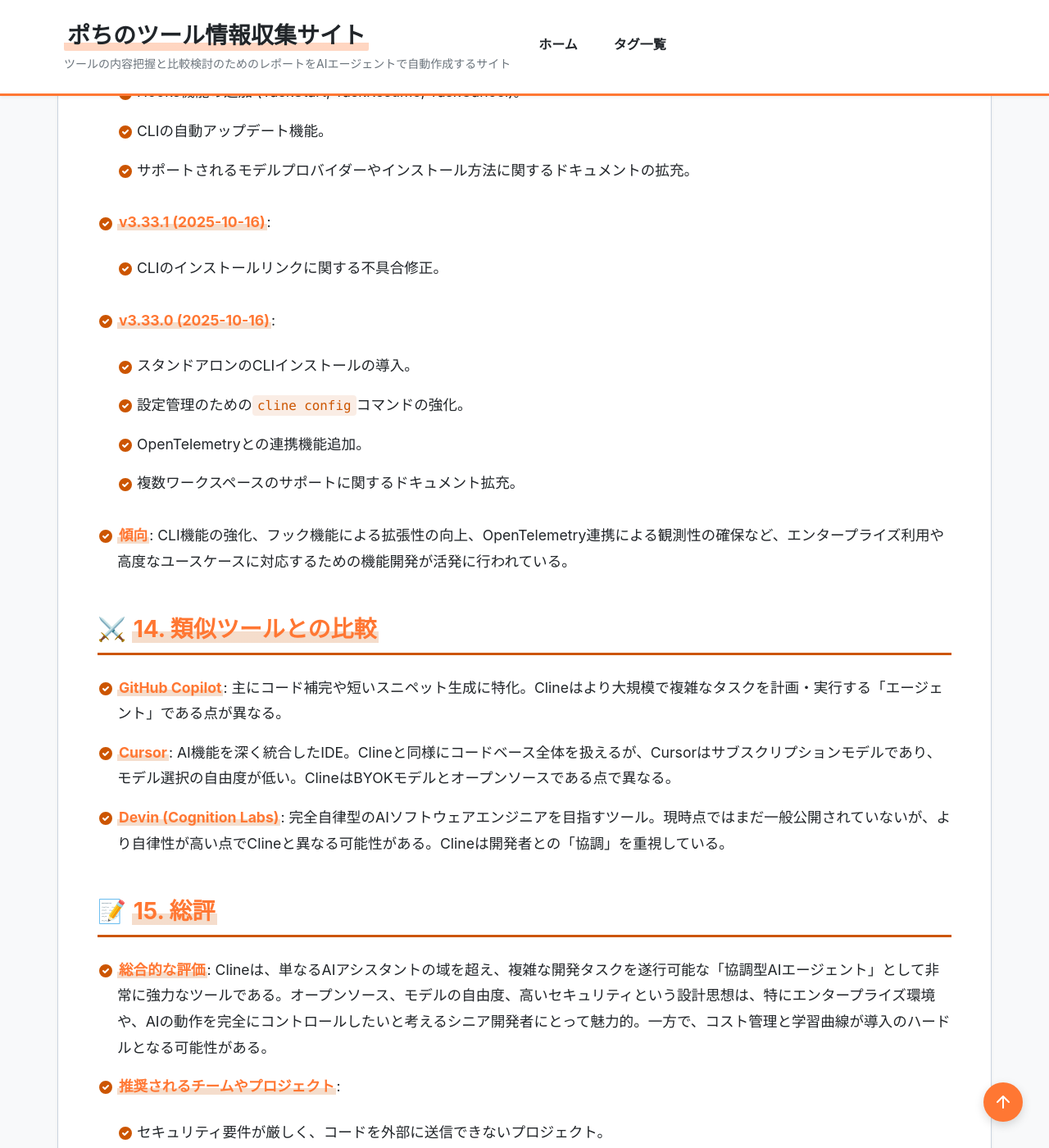
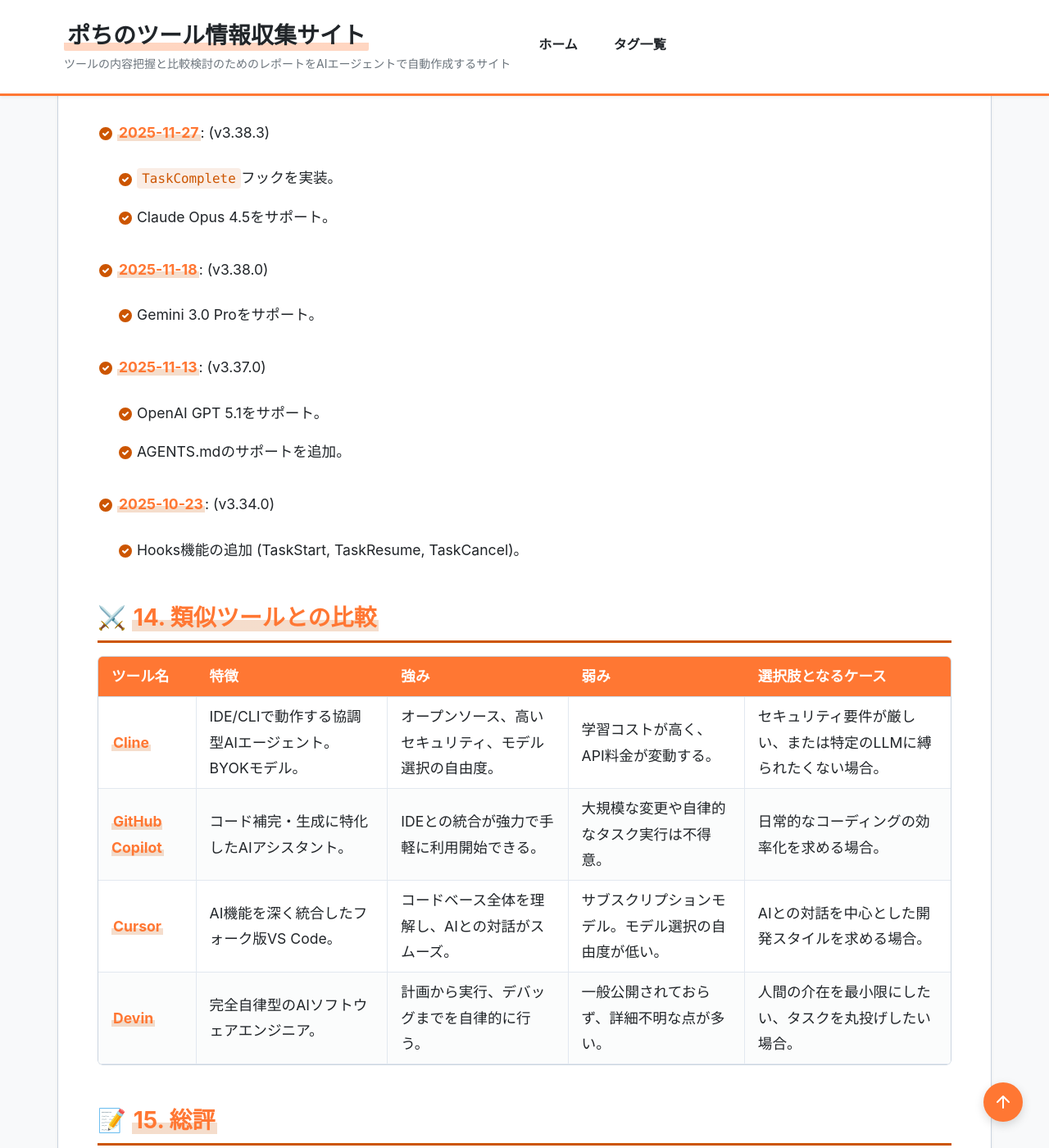
Before and after one commit to aegisfleet/tool-survey-report, a Jekyll site: the page built from _reports/cline.md, in a window 1280 px wide and 1400 px high, scrolled down 8661 px. Shown: the whole window at 82% size. Built offline with Jekyll 4.4.1, drawn with Linux system fonts in a browser that asks for light colours; some of the changed text lies outside the part shown.

Commit message:
feat(reports): Clineレポートを最新テンプレートに更新 (#386)
_reports/cline.md を AGENTS.md の指示に基づき、最新のテンプレート形式に準拠させ、情報を2026-01-11時点のものに更新しました。

主な変更点：
- フロントマターに `tool_reading`, `quick_summary`, `evaluation` を追加し、情報を最新化。
- 料金プランと類似ツール比較のセクションを表形式に修正。
- カテゴリを標準語彙である「AIコーディング支援」に更新。
- 関連レポートとの双方向リンクを確立するため、`_reports/devin.md` に `Cline` を追加。

Co-authored-by: google-labs-jules[bot] <161369871+google-labs-jules[bot]@users.noreply.github.com>

```diff
--- a/_reports/cline.md
+++ b/_reports/cline.md
@@ -1,23 +1,60 @@
 ---
+# === フロントマター ===
+# 【必須項目】
 title: "Cline 調査レポート"
 tool_name: "Cline"
-category: "AIコーディングエージェント"
+tool_reading: "クライン"
+category: "AIコーディング支援"
 developer: "Cline Bot Inc."
 official_site: "https://cline.bot/"
+date: "2025-10-23"
+last_updated: "2026-01-11"
+tags:
+  - "AI"
+  - "エージェント"
+  - "オープンソース"
+  - "開発者ツール"
+  - "IDE拡張機能"
+description: "VS CodeなどのIDE内で動作する協調型AIコーディングエージェント。ローカルのコードベース全体を直接理解し、人間と協力して計画を立て、変更を実行する。"
+
+# 【クイックサマリー】ホーム画面のカード表示用
+quick_summary:
+  has_free_plan: true
+  is_oss: true
+  starting_price: "無料"
+  target_users:
+    - "開発者"
+    - "シニアエンジニア"
+    - "セキュリティ意識の高い企業"
+  latest_highlight: "2025年12月にコード変更を説明する `Explain Changes` 機能を追加"
+  update_frequency: "高"
+
+# 【ツール評価】100点満点、基準点70点からの加減算方式
+evaluation:
+  score: 81
+  base_score: 70
+  plus_points:
+    - point: 8
+      reason: "コードベース全体を理解する高いコンテキスト能力と、最新LLMへの迅速な対応"
+    - point: 5
+      reason: "コードがローカル環境で完結する高いセキュリティ"
+    - point: 5
+      reason: "オープンソースによる透明性とカスタマイズ性"
+    - point: 3
+      reason: "Hooks機能による高い拡張性"
+  minus_points:
+    - point: -5
+      reason: "BYOKモデルのため、タスクによってはAPI料金が高額になる可能性がある"
+    - point: -3
+      reason: "エージェントの能力を最大限に引き出すには習熟が必要で、学習コストが高い"
+    - point: -2
+      reason: "公式ドキュメントやコミュニティが英語中心で、日本語の情報が少ない"
+  summary: "高いカスタマイズ性とセキュリティを誇るが、コスト管理と学習曲線が課題となる上級者向けAIエージェント。"
+
+# 【任意項目】該当するもののみ記載
 links:
   github: "https://github.com/cline/cline"
-date: "2025-10-23"
-last_updated: "2025-12-04"
-tags:
-  - "AI"
-  - "開発者ツール"
-  - "オープンソース"
-  - "エージェント"
-  - "IDE拡張機能"
-quick_summary:
-  is_oss: true
-
-description: "VS CodeなどのIDE内で動作する協調型コーディングエージェント。ブラウザベースのツールとは異なり、ローカルのコードベース全体を直接理解し、人間と協力して計画を立て、変更を実行する。"
+  documentation: "https://docs.cline.bot/"
 relationships:
   related_tools:
     - "Devin"
@@ -29,18 +66,21 @@ relationships:
 ## **1. 基本情報**
 
 * **ツール名**: Cline
+* **ツールの読み方**: クライン
 * **開発元**: Cline Bot Inc.
 * **公式サイト**: [https://cline.bot/](https://cline.bot/)
 * **関連リンク**:
   * GitHub: [https://github.com/cline/cline](https://github.com/cline/cline)
-* **カテゴリ**: AIコーディングエージェント
+  * ドキュメント: [https://docs.cline.bot/](https://docs.cline.bot/)
+  * レビューサイト: G2、Capterra、ITreview等にまとまったレビューは登録されていない（2026年1月時点）
+* **カテゴリ**: AIコーディング支援
 * **概要**: Clineは、IDE（VS Code, JetBrainsなど）やCLIで動作するオープンソースのAIコーディングエージェント。単なるコード補完ツールとは異なり、コードベース全体を理解し、開発者と対話しながら複雑なタスクの計画を立て、複数ステップの変更を実行する能力を持つ。
 
 ## **2. 目的と主な利用シーン**
 
-* **このツールが解決しようとしている課題**: 大規模なリファクタリング、新機能の追加、バグ修正など、単一ファイルの変更では済まない複雑なコーディングタスクの自動化と効率化。
-* **想定される主な利用者や部署**: ソフトウェア開発者、特にアーキテクトやシニアレベルのエンジニア。
-* **具体的な利用シーン**:
+* **解決する課題**: 大規模なリファクタリング、新機能の追加、バグ修正など、単一ファイルの変更では済まない複雑なコーディングタスクの自動化と効率化。
+* **想定利用者**: ソフトウェア開発者、特にアーキテクトやシニアレベルのエンジニア、セキュリティを重視する企業の開発チーム。
+* **利用シーン**:
   * 既存のコードベースへの新機能の追加
   * プロジェクト全体にわたる大規模なリファクタリング
   * 複雑なバグの根本原因の特定と修正
@@ -72,20 +112,23 @@ relationships:
 * **高いトークン消費量**: 広いコンテキストを収集するため、APIの利用料金が急速に増加する可能性がある。
 * **学習コスト**: 単純なコード補完ツールと比較して、エージェントにタスクを効果的に指示するための習熟が必要。
 * **セットアップの手間**: ユーザー自身でAPIキーを取得し、設定する必要がある。
-* **日本語での情報不足**: 公式ドキュメントやコミュニティは主に英語。
+* **日本語での情報不足**: 公式ドキュメントやコミュニティは主に英語で、日本語の情報は限定的。
 
 ## **6. 料金プラン**
 
-* **無料プラン**: Cline自体は無料・オープンソース。
-* **有料プラン**: なし。
-* **課金体系**: 使用するAIモデルのAPI利用料金のみ。ユーザーが契約しているプロバイダー（Anthropic, OpenAI, Googleなど）に直接支払う。
-* **無料トライアル**: なし。
-* **エンタープライズプラン**: 「Cline Teams」として、集中請求、利用状況分析、シート管理などの機能を提供。詳細は問い合わせ。
+| プラン名 | 料金 | 主な特徴 |
+|---|---|---|
+| **オープンソース** | 無料 | Cline本体は無料。利用するLLMのAPIキーが別途必要。 |
+| **Cline Teams** | 問い合わせ | 集中請求、利用状況分析、シート管理などのエンタープライズ機能。 |
+
+* **課金体系**: 使用するAIモデルのAPI利用料金のみ。ユーザーが契約しているプロバイダー（Anthropic, OpenAI, Googleなど）に直接支払う (BYOK)。
+* **無料トライアル**: なし (ツール自体が無料のため)。
 
 ## **7. 導入実績・事例**
 
-* 公式サイトでは具体的な企業名は匿名で記載されているが、金融サービスやFortune 500企業での導入実績が示唆されている。
-* Client-sideアーキテクチャが、セキュリティ要件の厳しい企業で採用される決め手となっている。
+* **導入企業**: 公式サイトでは具体的な企業名は匿名だが、金融サービスやFortune 500企業での導入実績が示唆されている。
+* **導入事例**: Client-sideアーキテクチャが、セキュリティ要件の厳しい企業で採用される決め手となっている。
+* **対象業界**: 金融、ヘルスケアなど、コードの機密性が特に重視される業界。
 
 ## **8. サポート体制**
 
@@ -115,13 +158,12 @@ relationships:
 
 ## **12. ユーザーの声（レビュー分析）**
 
-* **調査対象**: Reddit, Qiita, 個人の技術ブログ (qodo.ai, enyanz.com, sider.ai).
+* **調査対象**: Reddit, Qiita, 個人の技術ブログ (qodo.ai, enyanz.com, sider.ai)。主要レビューサイト(G2, Capterra)には登録なし。
 * **総合評価**: 全体的に評価は高いが、コストに関する懸念が散見される。
 * **ポジティブな評価**:
   * 「数時間詰まっていた問題をAIが解決していくのを初めて目の当たりにした。これがAGIの瞬間だ」(Fortune 500, シニアエンジニア)
   * 「セキュリティチームが唯一承認したAIコーディングツール。クライアントサイドアーキテクチャが鍵だった」(金融サービス, CTO)
   * アーキテクトやシニアリード向けに作られたツールのように感じ、コードの背後にある広範な意図を理解しているように見える。
-  * 日本語での指示にも対応している点が良い。(Qiitaより)
 * **ネガティブな評価 / 改善要望**:
   * トークン消費量が多く、API料金が非常に高くなる可能性がある。
   * セットアップが簡単ではなく、カスタマイズ性では他のCLIツールに劣る場合がある。
@@ -131,50 +173,35 @@ relationships:
 
 ## **13. 直近半年のアップデート情報**
 
-* **出典**: [Cline GitHub Releases](https://github.com/cline/cline/releases)
-* **v3.40.0 (2025-12-04)**:
+(出典: [Cline GitHub Releases](https://github.com/cline/cline/releases))
+
+* **2026-01-08**: (v3.41.0) 新しいモデルプロバイダーとしてMistralをサポート。
+* **2025-12-15**: (v3.40.1) `apply_patch`コマンドの不具合を修正、安定性を向上。
+* **2025-12-04**: (v3.40.0)
   * Gemini 3 Proモデルのデフォルト思考レベルを設定。
-  * `apply_patch`コマンドの自動承認機能を追加。
   * 破損したタスク履歴を自動回復する機能を追加。
-  * OpenTelemetryイベントのログ出力を抑制し、スパムを削減。
-* **v3.39.0 (2025-12-02)**:
-  * Claude CodeのGitHubワークフローを追加。
-  * リモートのルールとワークフローをエディタで表示する機能。
-  * `/`コマンドをメッセージ入力のどこでも利用可能に。
+* **2025-12-02**: (v3.39.0)
   * コードレビューのための変更点を説明する`Explain Changes`機能を追加。
   * Grok 4.1 と Grok Code モデルをサポート。
-* **v3.38.3 (2025-11-27)**:
-  * OpenAI-nativeプロバイダー向けのResponses APIをサポート。
+* **2025-11-27**: (v3.38.3)
   * `TaskComplete`フックを実装。
-  * Perplexity sonar, sonar-proモデルをSAP AI Core Providerに追加。
   * Claude Opus 4.5をサポート。
-* **v3.38.0 (2025-11-18)**:
-  * Firebase認証を廃止。
-  * 複数のプロバイダー（Bedrock, Gemini）でコンテキストウィンドウエラーの検知と再試行をサポート。
-  * Gemini 3.0 Proをサポートし、オンボーディングリストに追加。
-* **v3.37.0 (2025-11-13)**:
-  * 新しいオンボーディングフローを導入。
-  * ターミナル実行モードのデフォルトをバックグラウンドに変更（後にリバート）。
+* **2025-11-18**: (v3.38.0)
+  * Gemini 3.0 Proをサポート。
+* **2025-11-13**: (v3.37.0)
   * OpenAI GPT 5.1をサポート。
   * AGENTS.mdのサポートを追加。
-* **v3.34.0 (2025-10-23)**:
+* **2025-10-23**: (v3.34.0)
   * Hooks機能の追加 (TaskStart, TaskResume, TaskCancel)。
-  * CLIの自動アップデート機能。
-  * サポートされるモデルプロバイダーやインストール方法に関するドキュメントの拡充。
-* **v3.33.1 (2025-10-16)**:
-  * CLIのインストールリンクに関する不具合修正。
-* **v3.33.0 (2025-10-16)**:
-  * スタンドアロンのCLIインストールの導入。
-  * 設定管理のための`cline config`コマンドの強化。
-  * OpenTelemetryとの連携機能追加。
-  * 複数ワークスペースのサポートに関するドキュメント拡充。
-* **傾向**: CLI機能の強化、フック機能による拡張性の向上、OpenTelemetry連携による観測性の確保など、エンタープライズ利用や高度なユースケースに対応するための機能開発が活発に行われている。
 
 ## **14. 類似ツールとの比較**
 
-* **GitHub Copilot**: 主にコード補完や短いスニペット生成に特化。Clineはより大規模で複雑なタスクを計画・実行する「エージェント」である点が異なる。
-* **Cursor**: AI機能を深く統合したIDE。Clineと同様にコードベース全体を扱えるが、Cursorはサブスクリプションモデルであり、モデル選択の自由度が低い。ClineはBYOKモデルとオープンソースである点で異なる。
-* **Devin (Cognition Labs)**: 完全自律型のAIソフトウェアエンジニアを目指すツール。現時点ではまだ一般公開されていないが、より自律性が高い点でClineと異なる可能性がある。Clineは開発者との「協調」を重視している。
+| ツール名 | 特徴 | 強み | 弱み | 選択肢となるケース |
+|---|---|---|---|---|
+| **Cline** | IDE/CLIで動作する協調型AIエージェント。BYOKモデル。 | オープンソース、高いセキュリティ、モデル選択の自由度。 | 学習コストが高く、API料金が変動する。 | セキュリティ要件が厳しい、または特定のLLMに縛られたくない場合。 |
+| **GitHub Copilot** | コード補完・生成に特化したAIアシスタント。 | IDEとの統合が強力で手軽に利用開始できる。 | 大規模な変更や自律的なタスク実行は不得意。 | 日常的なコーディングの効率化を求める場合。 |
+| **Cursor** | AI機能を深く統合したフォーク版VS Code。 | コードベース全体を理解し、AIとの対話がスムーズ。 | サブスクリプションモデル。モデル選択の自由度が低い。 | AIとの対話を中心とした開発スタイルを求める場合。 |
+| **Devin** | 完全自律型のAIソフトウェアエンジニア。 | 計画から実行、デバッグまでを自律的に行う。 | 一般公開されておらず、詳細不明な点が多い。 | 人間の介在を最小限にしたい、タスクを丸投げしたい場合。 |
 
 ## **15. 総評**
 
```
Also changed, not shown: other parts of _reports/cline.md (+2 -2 lines), _reports/devin.md (+1 -0 lines).
